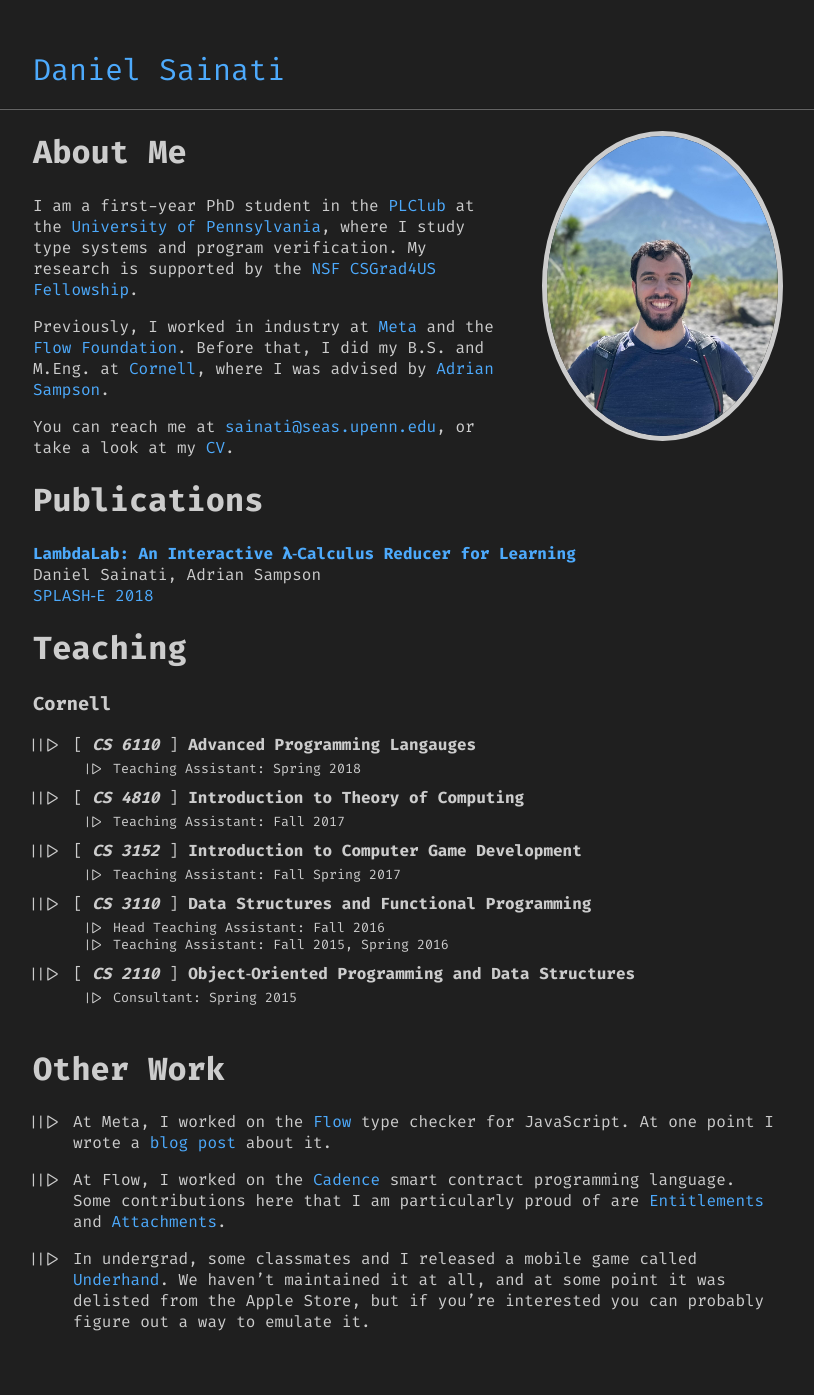
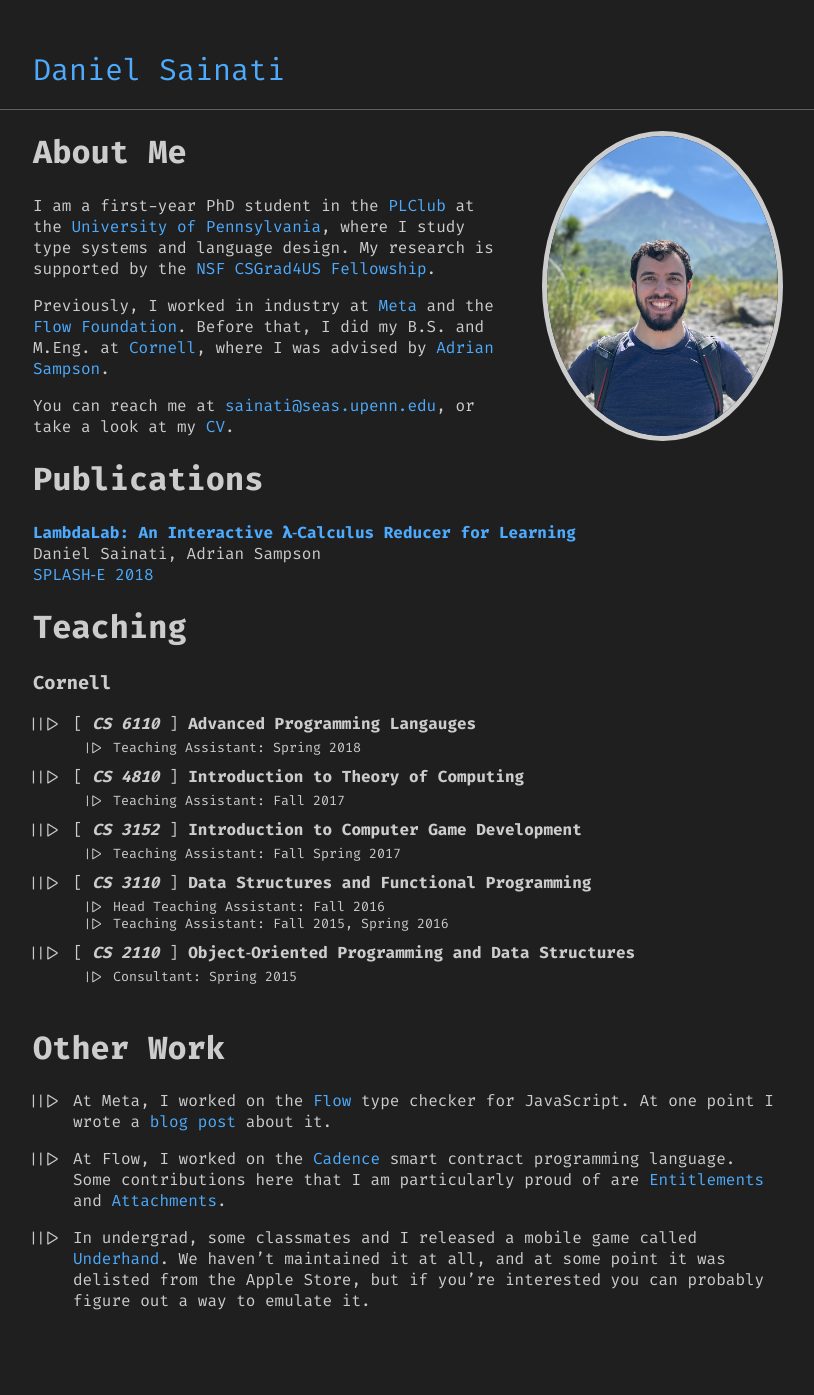
Before and after one commit to dsainati1/website, a Jekyll site: the page built from index.md, in a window 1280 px wide. Shown: the whole page, without its empty margins (232-1046 px from the left). Built offline with Jekyll 4.4.1, drawn with Linux system fonts in a browser that asks for light colours; after the commit the page ends 1374 px from its top, so only the background shows below that.

Commit message:
update wording

```diff
--- a/index.md
+++ b/index.md
@@ -6,7 +6,7 @@ layout: default
 # About Me
 
 I am a first-year PhD student in the [PLClub](https://www.cis.upenn.edu/~plclub/) at the [University of Pennsylvania](https://www.cis.upenn.edu/),
-where I study type systems and program verification.
+where I study type systems and language design.
 My research is supported by the [NSF CSGrad4US Fellowship](https://new.nsf.gov/cise/graduate-fellowships).
 
 Previously, I worked in industry at [Meta](https://opensource.fb.com/) and the [Flow Foundation](https://flow.com/).
```
Also changed, not shown: 1 other file.
